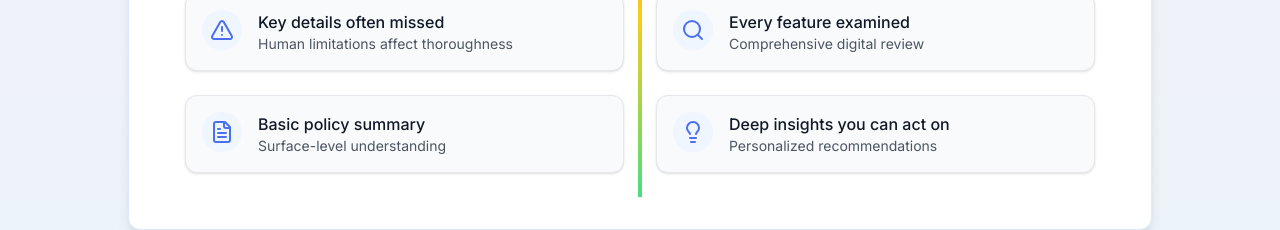
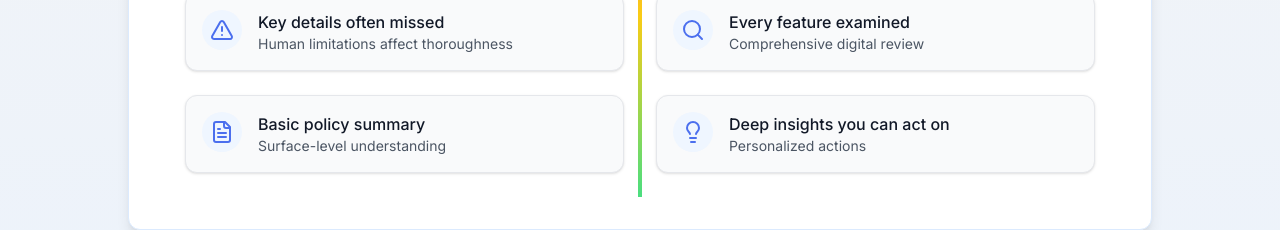
Before and after one commit to itsgabeover/dashboard-copy, a Next.js app: page /about in a window 1280 px wide. Shown: the part 1880-2110 px from the top of the page. Built offline with nearby package versions, Linux system fonts and the light colour scheme.

Commit message:
Update page.tsx

```diff
--- a/app/about/page.tsx
+++ b/app/about/page.tsx
@@ -179,7 +179,7 @@ const AboutPage: FC = () => {
                       {
                         icon: Lightbulb,
                         title: "Deep insights you can act on",
-                        description: "Personalized recommendations",
+                        description: "Personalized actions",
                       },
                     ].map((item, index) => (
                       <Card key={index} className="group transition-all duration-300 hover:shadow-md bg-gray-50">
```
